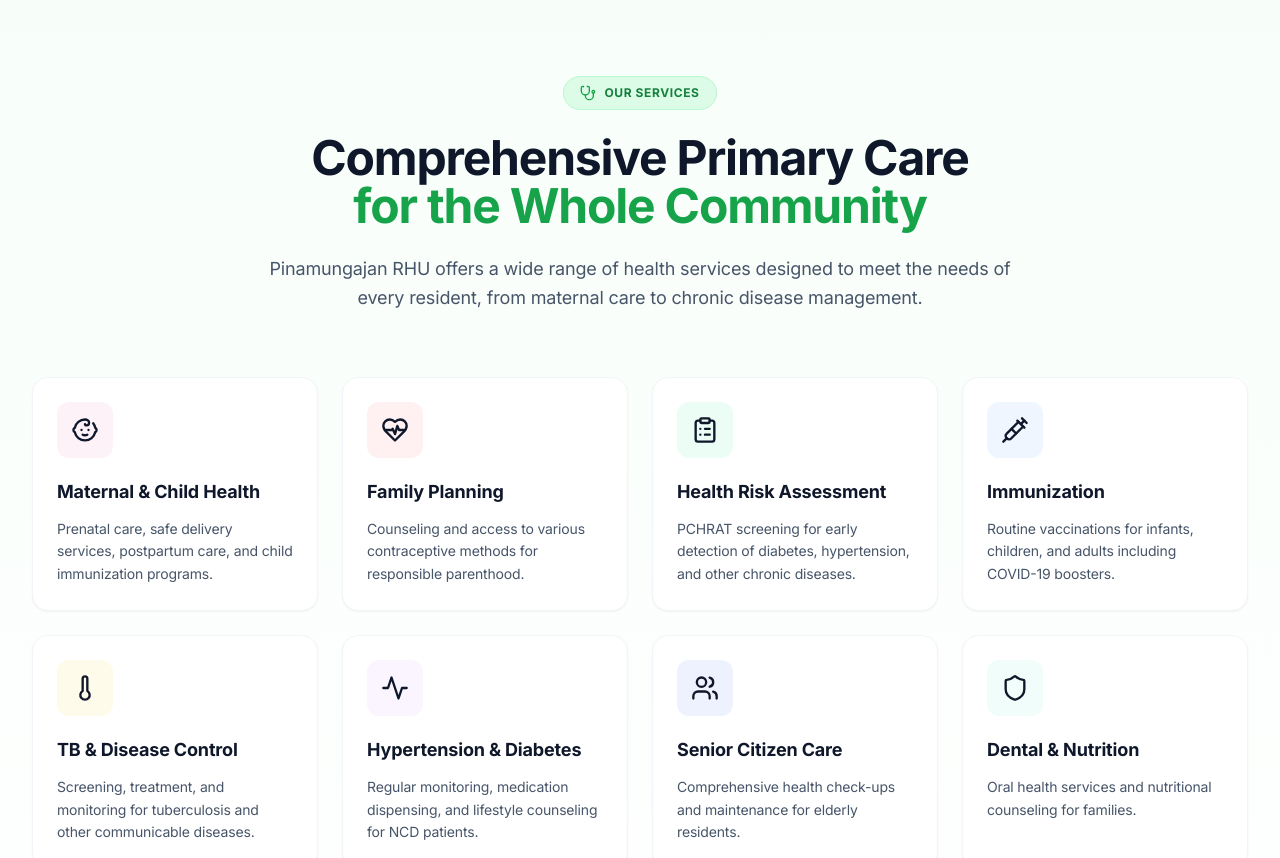
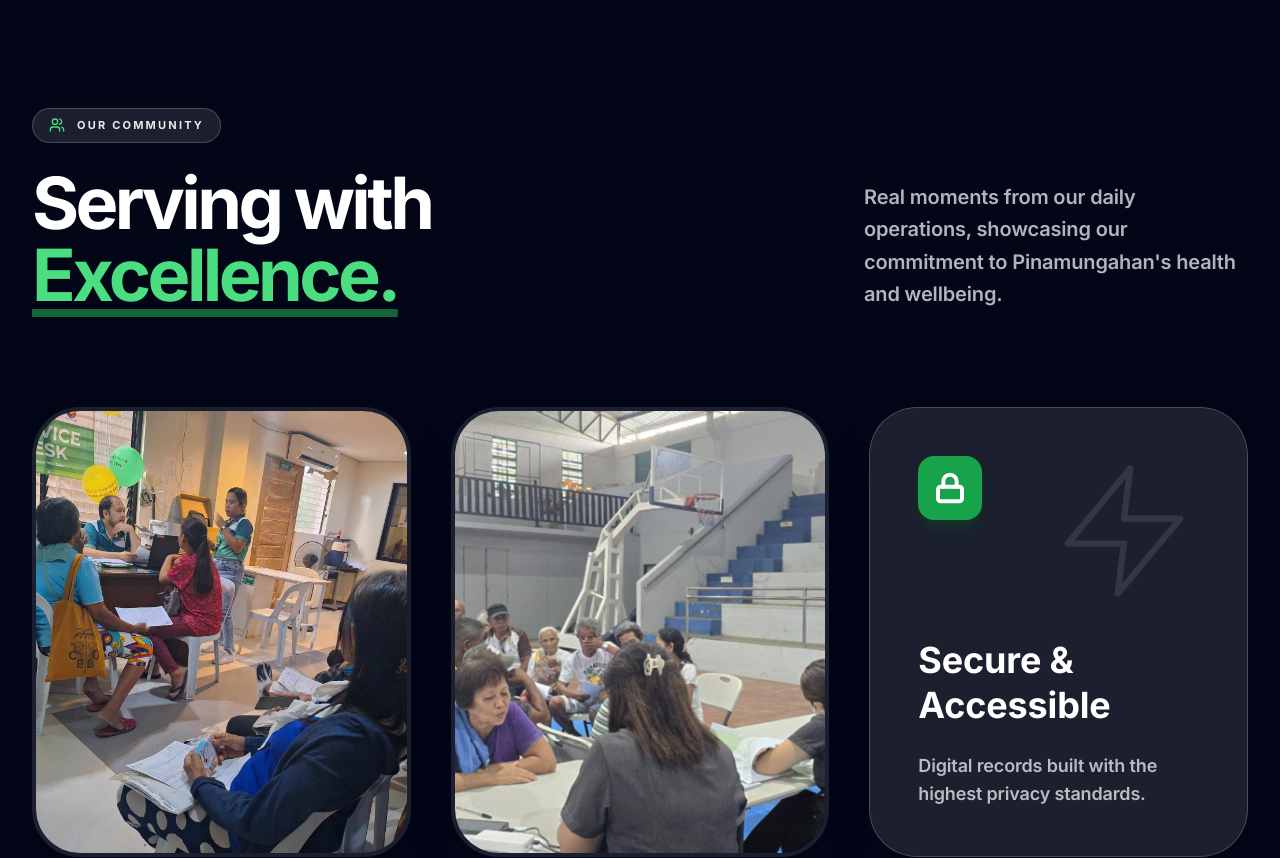
Before and after one commit to pinamungajanrhu/rhupinamungajan, a React (Vite) app in the folder frontend/: page / in a window 1280 px wide. Shown: the part 820-1678 px from the top of the page. Built offline with nearby package versions, Linux system fonts and the light colour scheme.

Commit message:
fix: remove services section, keep slideshow nav in hero only

```diff
--- a/frontend/src/pages/Landing.jsx
+++ b/frontend/src/pages/Landing.jsx
@@ -25,11 +25,7 @@ import {
   Award,
   Calendar,
   Zap,
-  Check,
-  Baby,
-  Syringe,
-  ClipboardList,
-  Thermometer
+  Check
 } from 'lucide-react'
 import { useAuth } from '../contexts/AuthContext'
 
@@ -282,146 +278,6 @@ const Landing = () => {
 
       </section>
 
-      {/* Services Intro Section */}
-      <section id="services" className="relative py-24 bg-white overflow-hidden">
-        <div className="absolute inset-0 bg-gradient-to-b from-primary-50/50 to-transparent"></div>
-        <div className="max-w-7xl mx-auto px-6 lg:px-8 relative z-10">
-          {/* Section Header */}
-          <div className="text-center max-w-3xl mx-auto mb-16">
-            <motion.div
-              initial={{ opacity: 0, y: 20 }}
-              whileInView={{ opacity: 1, y: 0 }}
-              viewport={{ once: true }}
-              className="inline-flex items-center gap-2 px-4 py-2 rounded-full bg-primary-100 border border-primary-200 mb-6"
-            >
-              <Stethoscope size={16} className="text-primary-600" />
-              <span className="text-xs font-bold uppercase tracking-wider text-primary-700">Our Services</span>
-            </motion.div>
-            <motion.h2
-              initial={{ opacity: 0, y: 20 }}
-              whileInView={{ opacity: 1, y: 0 }}
-              viewport={{ once: true }}
-              transition={{ delay: 0.1 }}
-              className="text-4xl lg:text-5xl font-bold text-slate-900 mb-6 tracking-tight"
-            >
-              Comprehensive Primary Care <br />
-              <span className="text-primary-600">for the Whole Community</span>
-            </motion.h2>
-            <motion.p
-              initial={{ opacity: 0, y: 20 }}
-              whileInView={{ opacity: 1, y: 0 }}
-              viewport={{ once: true }}
-              transition={{ delay: 0.2 }}
-              className="text-lg text-slate-600 leading-relaxed"
-            >
-              Pinamungajan RHU offers a wide range of health services designed to meet the needs
-              of every resident, from maternal care to chronic disease management.
-            </motion.p>
-          </div>
-
-          {/* Services Grid */}
-          <div className="grid md:grid-cols-2 lg:grid-cols-4 gap-6">
-            {[
-              {
-                icon: Baby,
-                title: 'Maternal & Child Health',
-                description: 'Prenatal care, safe delivery services, postpartum care, and child immunization programs.',
-                color: 'bg-pink-500',
-                bgColor: 'bg-pink-50'
-              },
-              {
-                icon: HeartPulse,
-                title: 'Family Planning',
-                description: 'Counseling and access to various contraceptive methods for responsible parenthood.',
-                color: 'bg-rose-500',
-                bgColor: 'bg-rose-50'
-              },
-              {
-                icon: ClipboardList,
-                title: 'Health Risk Assessment',
-                description: 'PCHRAT screening for early detection of diabetes, hypertension, and other chronic diseases.',
-                color: 'bg-emerald-500',
-                bgColor: 'bg-emerald-50'
-              },
-              {
-                icon: Syringe,
-                title: 'Immunization',
-                description: 'Routine vaccinations for infants, children, and adults including COVID-19 boosters.',
-                color: 'bg-blue-500',
-                bgColor: 'bg-blue-50'
-              },
-              {
-                icon: Thermometer,
-                title: 'TB & Disease Control',
-                description: 'Screening, treatment, and monitoring for tuberculosis and other communicable diseases.',
-                color: 'bg-amber-500',
-                bgColor: 'bg-amber-50'
-              },
-              {
-                icon: Activity,
-                title: 'Hypertension & Diabetes',
-                description: 'Regular monitoring, medication dispensing, and lifestyle counseling for NCD patients.',
-                color: 'bg-purple-500',
-                bgColor: 'bg-purple-50'
-              },
-              {
-                icon: Users,
-                title: 'Senior Citizen Care',
-                description: 'Comprehensive health check-ups and maintenance for elderly residents.',
-                color: 'bg-indigo-500',
-                bgColor: 'bg-indigo-50'
-              },
-              {
-                icon: Shield,
-                title: 'Dental & Nutrition',
-                description: 'Oral health services and nutritional counseling for families.',
-                color: 'bg-teal-500',
-                bgColor: 'bg-teal-50'
-              }
-            ].map((service, index) => (
-              <motion.div
-                key={service.title}
-                initial={{ opacity: 0, y: 30 }}
-                whileInView={{ opacity: 1, y: 0 }}
-                viewport={{ once: true }}
-                transition={{ delay: index * 0.1 }}
-                whileHover={{ y: -8, transition: { duration: 0.2 } }}
-                className="group bg-white rounded-2xl p-6 border border-slate-100 shadow-sm hover:shadow-xl transition-all duration-300"
-              >
-                <div className={`w-14 h-14 ${service.bgColor} rounded-xl flex items-center justify-center mb-5 group-hover:scale-110 transition-transform duration-300`}>
-                  <service.icon className={`w-7 h-7 ${service.color.replace('bg-', 'text-')}`} />
-                </div>
-                <h3 className="text-lg font-bold text-slate-900 mb-3 group-hover:text-primary-600 transition-colors">
-                  {service.title}
-                </h3>
-                <p className="text-sm text-slate-600 leading-relaxed">
-                  {service.description}
-                </p>
-              </motion.div>
-            ))}
-          </div>
-
-          {/* CTA */}
-          <motion.div
-            initial={{ opacity: 0, y: 20 }}
-            whileInView={{ opacity: 1, y: 0 }}
-            viewport={{ once: true }}
-            className="mt-16 text-center"
-          >
-            <p className="text-slate-500 mb-4">Need medical assistance? Visit our facility or login to access digital services.</p>
-            <motion.button
-              whileHover={{ scale: 1.05 }}
-              whileTap={{ scale: 0.95 }}
-              onClick={handleLogin}
-              className="inline-flex items-center gap-2 px-8 py-4 bg-primary-600 text-white font-semibold rounded-xl hover:bg-primary-700 transition-colors shadow-lg shadow-primary-200"
-            >
-              Access Health Portal
-              <ArrowRight size={20} />
-            </motion.button>
-          </motion.div>
-        </div>
-      </section>
-
       {/* Community Section - Dark Theme (No Background Image) */}
       <section id="community" className="relative py-32 bg-slate-950">
         <div className="max-w-7xl mx-auto px-6 lg:px-8 w-full relative z-10">
```
